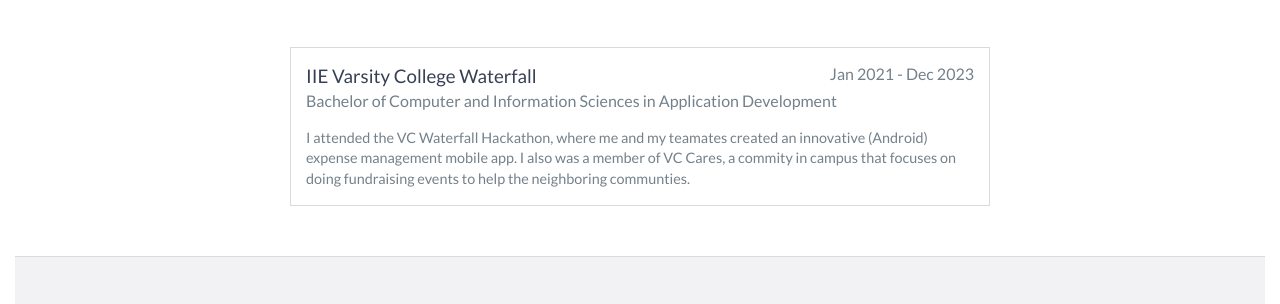
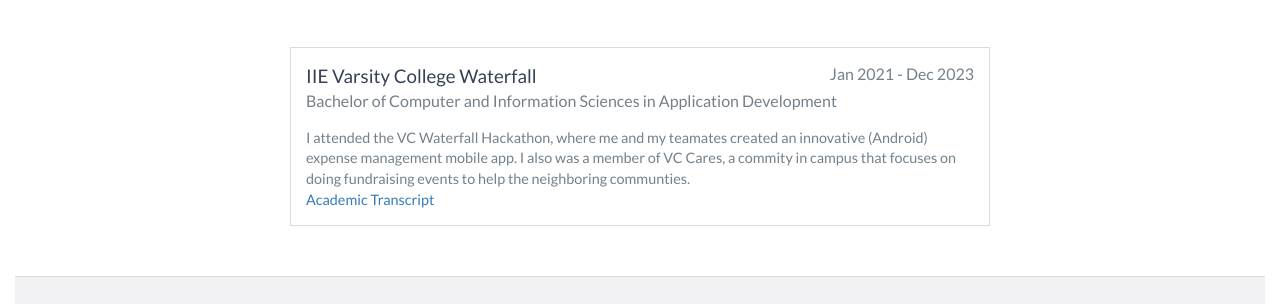
Before and after one commit to CODIEX0/portfolio, a website: page index.html in a window 1280 px wide. Shown: the part 1882-2186 px from the top of the page. Drawn offline with nearby package versions, Linux system fonts and the light colour scheme.

Commit message:
Update index.html

```diff
--- a/index.html
+++ b/index.html
@@ -121,7 +121,8 @@
             <h4>Bachelor of Computer and Information Sciences in Application Development</h4>
             <p>
                 I attended the VC Waterfall Hackathon, where me and my teamates created an innovative (Android) expense management mobile app.
-                I also was a member of VC Cares, a commity in campus that focuses on doing fundraising events to help the neighboring communties.
+                I also was a member of VC Cares, a commity in campus that focuses on doing fundraising events to help the neighboring communties.<br/>
+                <a href="https://drive.google.com/file/d/1Tub-pFHvW7BqhTIQ27UEsDDSOy6OaB4b/view?usp=sharing">Academic Transcript</a>
             </p>
         </div>
         <!-- End .education-block -->
```
